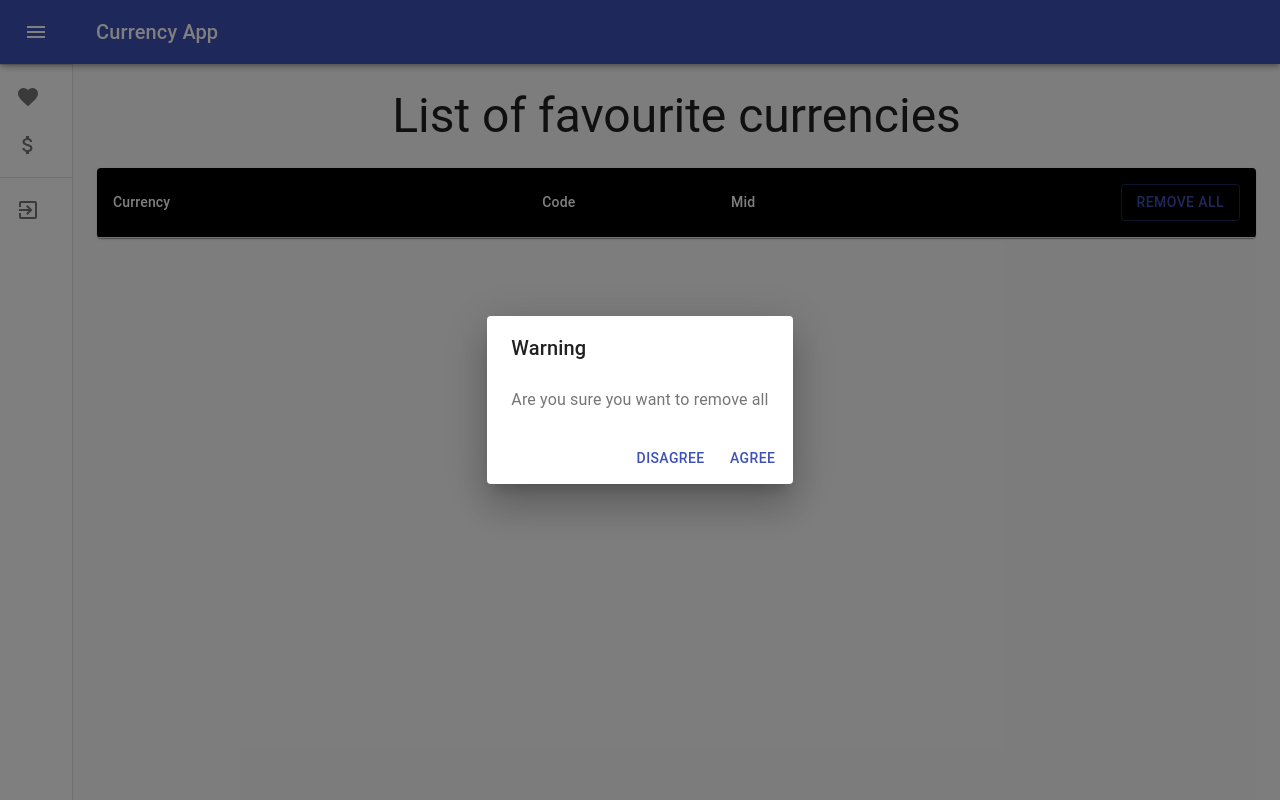
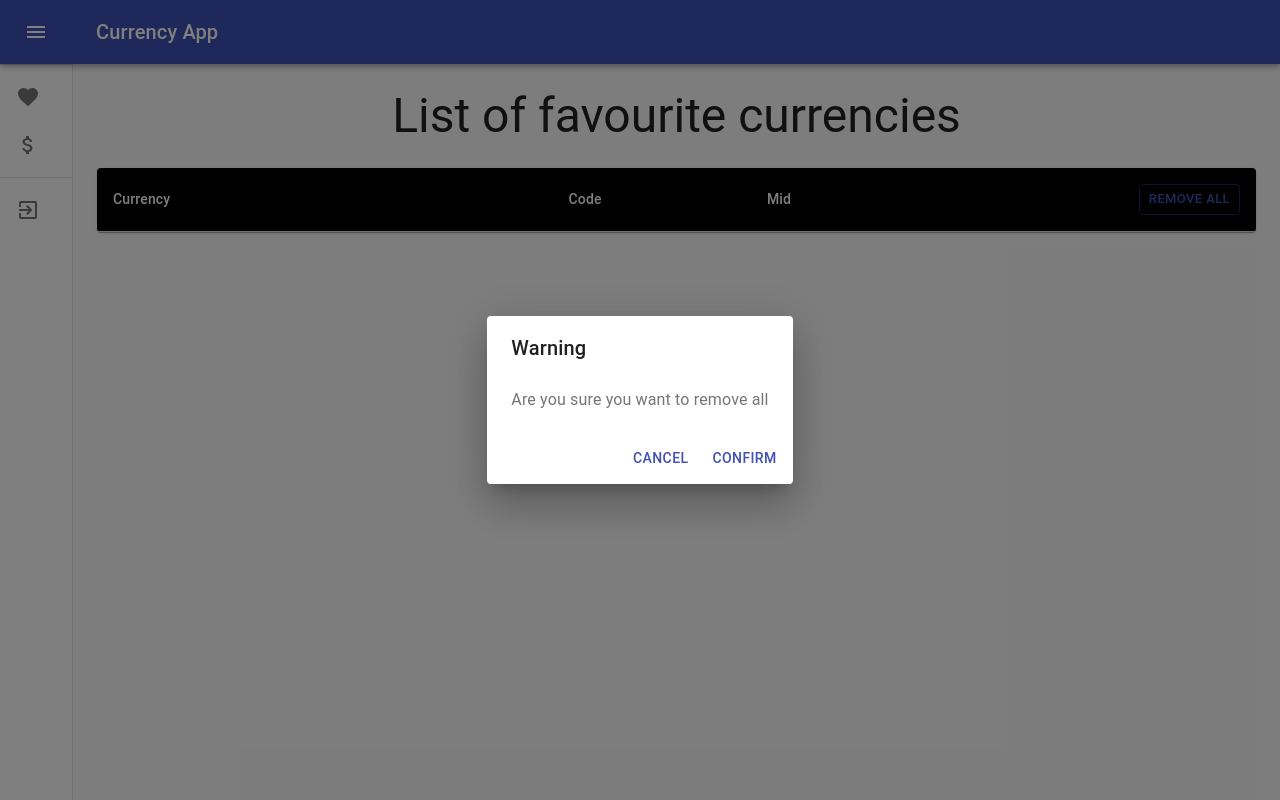
Before and after one commit to AndrejRaven/currenciesapp, a React (Create React App) app: page /favourite in a window 1280 px wide. Both pictures are taken after a click on the button "REMOVE ALL". Built offline with nearby package versions, Linux system fonts and the light colour scheme.

Commit message:
fix button size in favourite confirm dialog

```diff
--- a/src/components/common/Dialog/Dialog.js
+++ b/src/components/common/Dialog/Dialog.js
@@ -27,7 +27,12 @@ const AlertDialog = ({ props, text, currency }) => {
 
   return (
     <div>
-      <Button variant="outlined" color="primary" onClick={handleClickOpen}>
+      <Button
+        size="small"
+        variant="outlined"
+        color="primary"
+        onClick={handleClickOpen}
+      >
         {text}
       </Button>
       <Dialog
@@ -44,10 +49,10 @@ const AlertDialog = ({ props, text, currency }) => {
         </DialogContent>
         <DialogActions>
           <Button onClick={handleClose} color="primary">
-            Disagree
+            Cancel
           </Button>
           <Button onClick={handleCloseAgree} color="primary" autoFocus>
-            Agree
+            Confirm
           </Button>
         </DialogActions>
       </Dialog>
```
